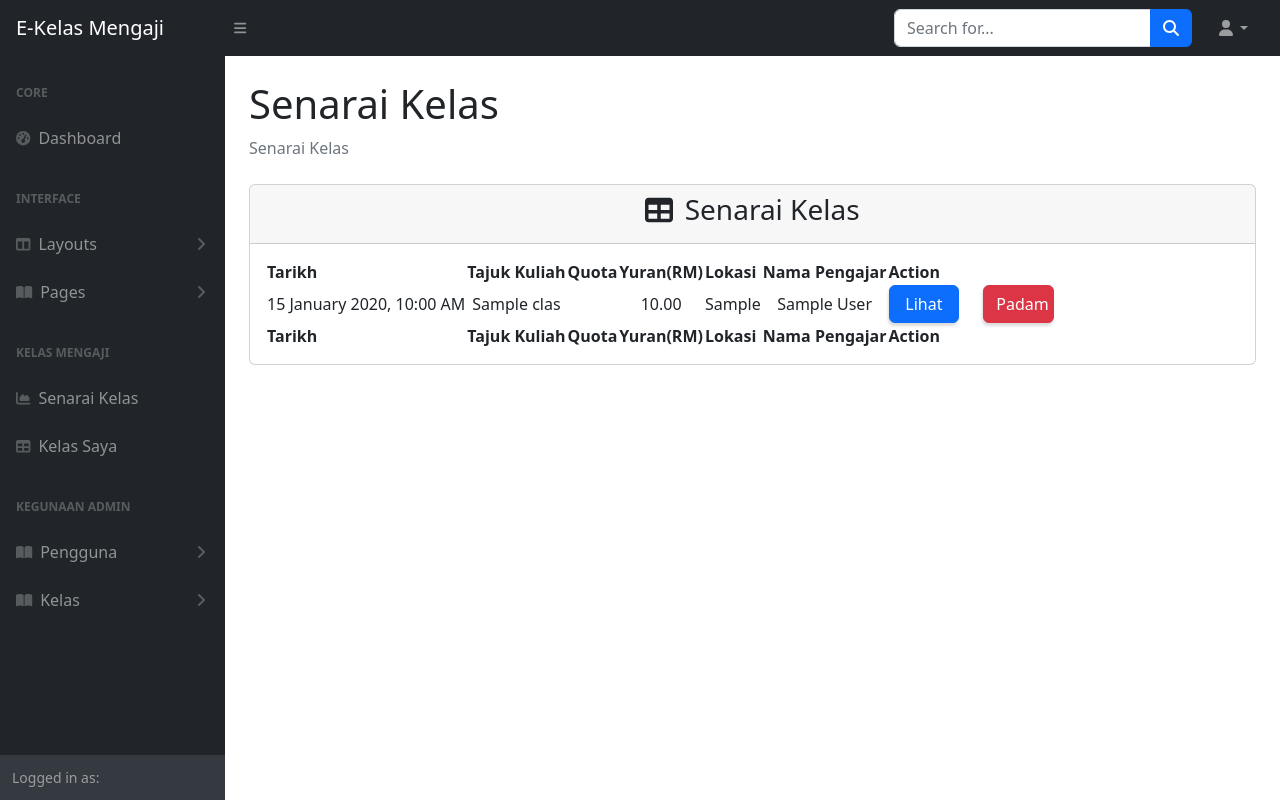
After one commit to juqiey/E-Kelas-Mengaji, a PHP site: page /class_list.php in a window 1280 px wide. The commit adds this page. Run offline with PHP 8.4, Linux system fonts and the light colour scheme; tables that the repository leaves empty hold one stand-in row (values such as "Sample post"); data that the repository does not hold is empty; some libraries are stand-ins or nearby versions.

Commit message:
finish class module

```diff
--- a/global/sidebar.php
+++ b/global/sidebar.php
@@ -79,7 +79,7 @@
                 </a>
                 <div class="collapse" id="collapseClass" aria-labelledby="headingOne" data-bs-parent="#sidenavAccordion">
                     <nav class="sb-sidenav-menu-nested nav">
-                        <a class="nav-link" href="">Senarai Kelas</a>
+                        <a class="nav-link" href="../view/class_list.php">Senarai Kelas</a>
                     </nav>
                 </div>
             </div>
--- a/model/class_function.php
+++ b/model/class_function.php
@@ -28,4 +28,12 @@
 
         return $conn->query($sql);
     }
+
+    function getClassList(){
+        $conn=db();
+        $sql="SELECT class.*, teacher.* FROM class
+            JOIN teacher ON class.teacherid=teacher.teacherid";
+
+        return $conn->query($sql);
+    }
 ?>
--- /dev/null
+++ b/view/class_list.php
@@ -0,0 +1,114 @@
+<!-- Session start here -->
+<?php
+require '../model/class_function.php';
+?>
+
+<html lang="en">
+<head>
+    <?
+    $title="Senarai Kelas";
+    require '../global/header.php';
+    ?>
+    <style>
+        #card-btn{
+            display: flex;
+            justify-content: space-around;
+            flex-wrap: wrap;
+            cursor: pointer;
+            box-shadow: -1px 3px 3px 0 rgba(80, 80, 80, .2);
+        }
+        #card-btn:hover{
+            position: relative;
+            top: -3px;
+            box-shadow: -6px 14px 12px 2px rgba(90, 90, 90, .12);
+        }
+    </style>
+</head>
+<body class="sb-nav-fixed">
+<?
+require '../global/navigation_header.php';
+?>
+<div id="layoutSidenav">
+    <?
+    require '../global/sidebar.php';
+    ?>
+    <div id="layoutSidenav_content">
+        <main>
+            <div class="container-fluid px-4">
+                <h1 class="mt-4"><? echo $title; ?></h1>
+                <ol class="breadcrumb mb-4">
+                    <li class="breadcrumb-item active"><? echo $title; ?></li>
+                </ol>
+                <!-- Content start here -->
+                <div class="card mb-4">
+                    <div class="card-header text-center">
+                        <h3>
+                            <i class="fas fa-table me-1"></i>
+                            Senarai Kelas
+                        </h3>
+                    </div>
+                    <div class="card-body">
+                        <table id="datatablesSimple">
+                            <thead>
+                                <tr>
+                                    <th>Tarikh</th>
+                                    <th>Tajuk Kuliah</th>
+                                    <th>Quota</th>
+                                    <th>Yuran(RM)</th>
+                                    <th>Lokasi</th>
+                                    <th>Nama Pengajar</th>
+                                    <th>Action</th>
+                                </tr>
+                            </thead>
+                            <tfoot>
+                                <tr>
+                                    <th>Tarikh</th>
+                                    <th>Tajuk Kuliah</th>
+                                    <th>Quota</th>
+                                    <th>Yuran(RM)</th>
+                                    <th>Lokasi</th>
+                                    <th>Nama Pengajar</th>
+                                    <th>Action</th>
+                                </tr>
+                            </tfoot>
+                            <tbody class="text-center">
+                            <?
+                            $class=getClassList();
+
+                            while($row=$class->fetch_assoc()){
+                                ?>
+                                <tr>
+                                    <td><? echo date('d F Y, h:i A',strtotime($row['classdate'])) ?></td>
+                                    <td><? echo $row['classsubject']; ?></td>
+                                    <td><? echo $row['classquota'] ?></td>
+                                    <td><? echo $row['classfee'] ?></td>
+                                    <td><? echo $row['classlocation'] ?></td>
+                                    <td><? echo $row['teachername'] ?></td>
+                                    <td>
+                                        <div class="row text-center">
+                                            <div class="col-md-6">
+                                                <a href="../view/class_view.php?id=<? echo $row['classid'];?>" class="btn btn-primary" id="card-btn">Lihat</a>
+                                            </div>
+                                            <div class="col-md-6">
+                                                <a href="" class="btn btn-danger" id="card-btn">Padam</a>
+                                            </div>
+                                        </div>
+                                    </td>
+                                </tr>
+                                <?
+                            }
+                            ?>
+                            </tbody>
+                        </table>
+                    </div>
+                </div>
+            </div>
+        </main>
+    </div>
+</div>
+
+<?
+require '../global/script.php';
+?>
+</body >
+</html>
```
Also changed, not shown: model/user_function.php (+27 -0 lines), view/edit_teacher_profile.php (+10 -2 lines).
